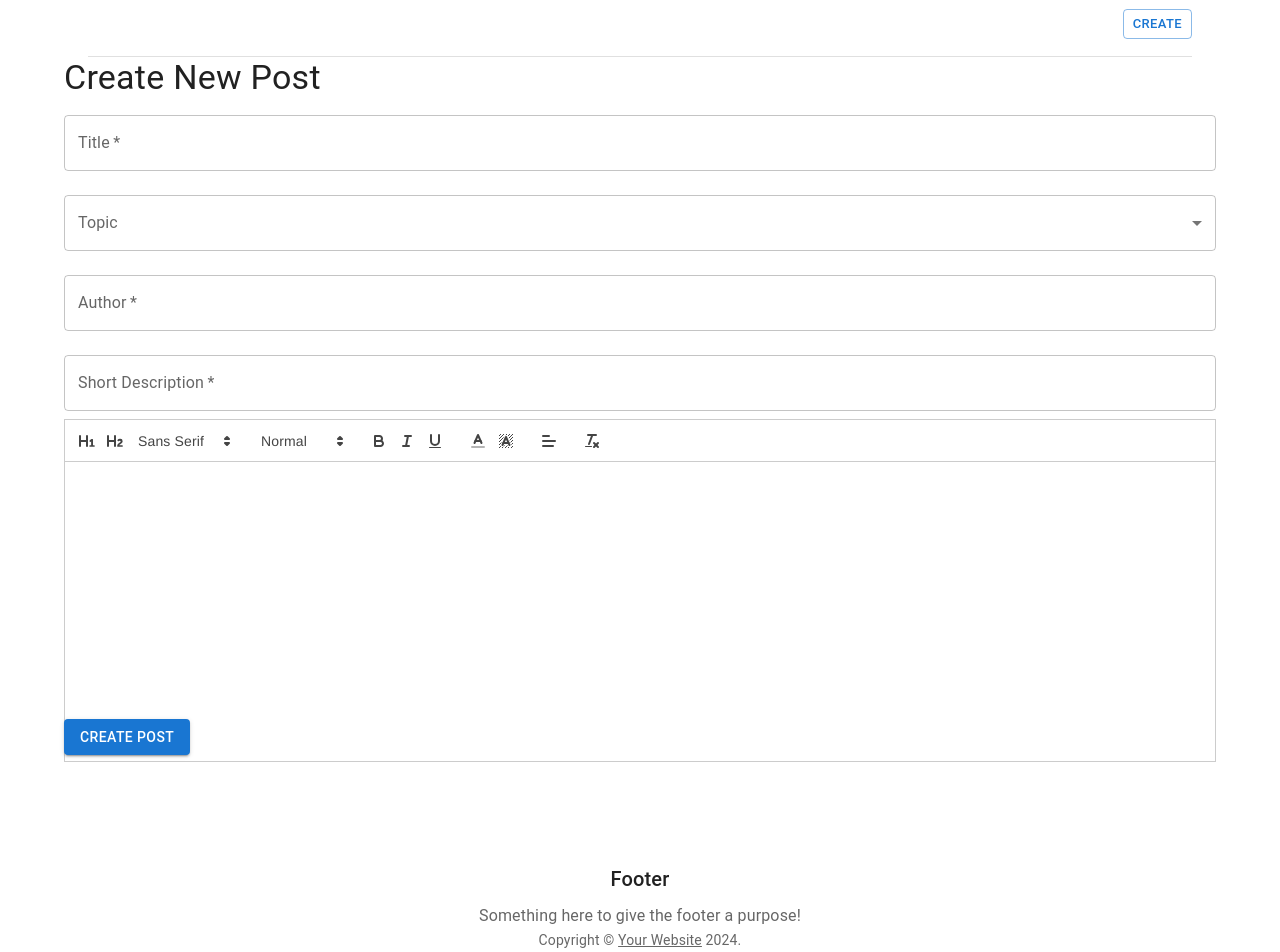
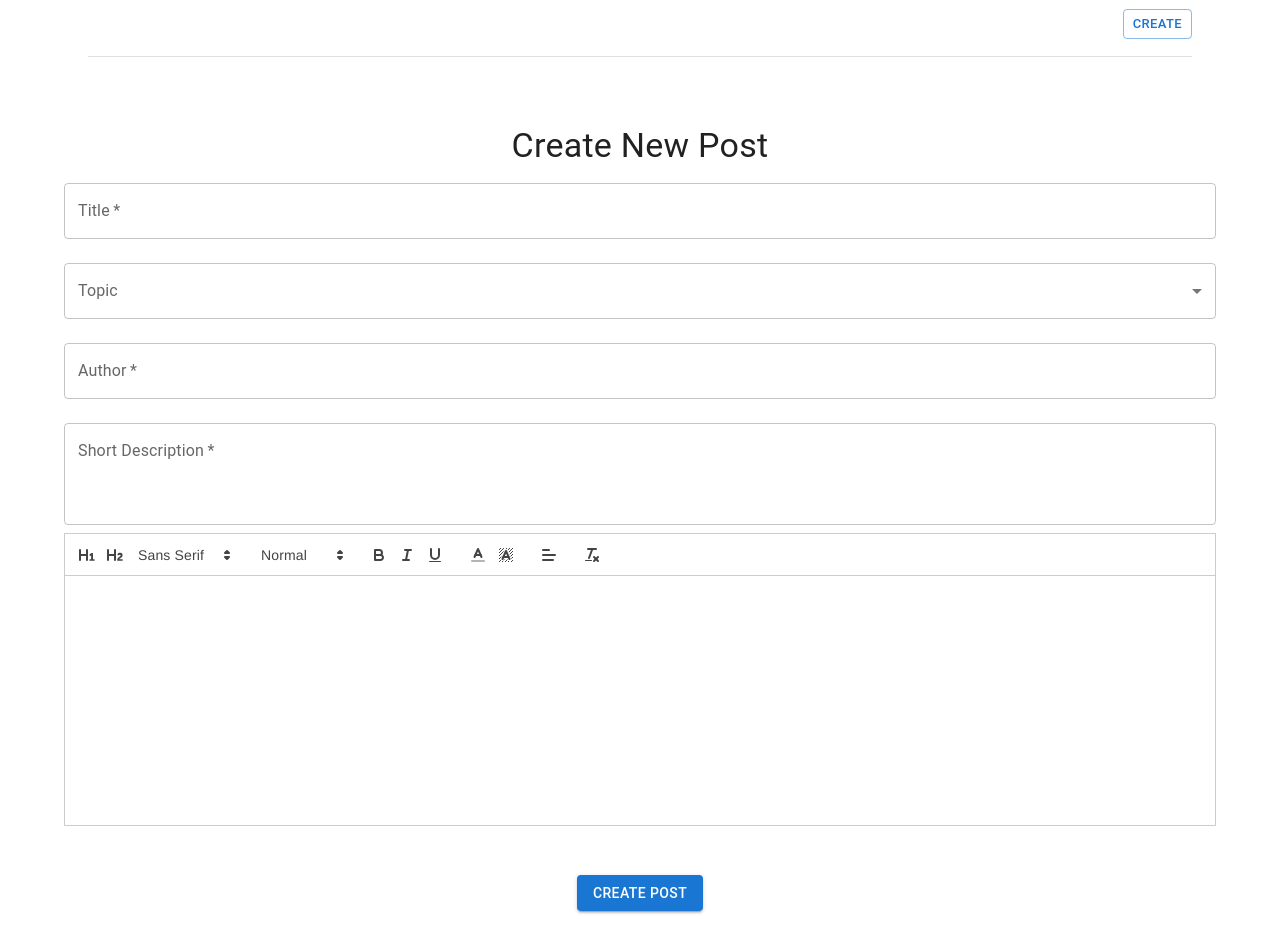
Before and after one commit to SaiReshma09/BloggingPlatform, a React (Create React App) app: page /create-post in a window 1280 px wide. Shown: the part 120-1072 px from the top of the page. Built offline with nearby package versions, Linux system fonts and the light colour scheme.

Commit message:
Updated UI

```diff
--- a/src/components/CreatePost.js
+++ b/src/components/CreatePost.js
@@ -34,6 +34,10 @@ const CreatePost = () => {
     author: '',
     shortdescription: ''
   });
+
+  const handleSectionClick = (id) => {
+    navigate(`/view-post-grid/${id}`);
+  };
 
   const handleInputChange = (event) => {
     const { name, value } = event.target;
@@ -76,6 +80,12 @@ const CreatePost = () => {
     navigate('/');
   };
 
+  const centerButtonStyle = {
+    display: 'flex',
+    justifyContent: 'center',
+    marginTop: '20px', // Add margin to separate the button from the form
+  };
+
   const modules = {
     toolbar: [
       [{ 'header': '1' }, { 'header': '2' }, { 'font': [] }],
@@ -88,11 +98,11 @@ const CreatePost = () => {
   };
 
   const editorStyle = {
-    height: '300px', // Adjust the height as needed
+    height: '250px', // Adjust the height as needed
   };
 
   const formStyle = {
-    marginBottom: '60px', // Add margin to create gap between editor and button
+    marginBottom: '50px', // Add margin to create gap between editor and button
   };
 
   return (
@@ -101,15 +111,24 @@ const CreatePost = () => {
       <Container maxWidth="lg">
         <Header
           title="Blog"
-          sections={sections}
+          sections={sections.map((section) => ({
+            ...section,
+            onClick: () => handleSectionClick(section.id),
+          }))}
           extra={
-            <Button color="inherit" onClick={navigateHome}>Home</Button>
+            <>
+              <Button color="inherit" onClick={navigateHome}>Home</Button>
+            </>
           }
         />
         <main>
           <div style={formStyle}>
             <form onSubmit={handleFormSubmit}>
-              <Typography variant="h4">Create New Post</Typography>
+              <br/>
+              <br/>
+              <div style={centerButtonStyle}>
+                <Typography variant="h4">Create New Post</Typography>
+                </div>
               <TextField
                 name="title"
                 label="Title"
@@ -151,6 +170,8 @@ const CreatePost = () => {
                 onChange={handleInputChange}
                 margin="normal"
                 required
+                multiline
+                rows={3}
               />
               <ReactQuill
                 value={formData.content}
@@ -160,9 +181,14 @@ const CreatePost = () => {
                 theme="snow"
                 style={editorStyle}
               />
-              <Button type="submit" variant="contained" color="primary">
-                Create Post
-              </Button>
+              <br/>
+              <br/>
+              <br/>
+              <div style={centerButtonStyle}>
+                <Button type="submit" variant="contained" color="primary">
+                  Create Post
+                </Button>
+              </div>
             </form>
           </div>
         </main>
```
Also changed, not shown: src/components/Content.js (+4 -4 lines).
